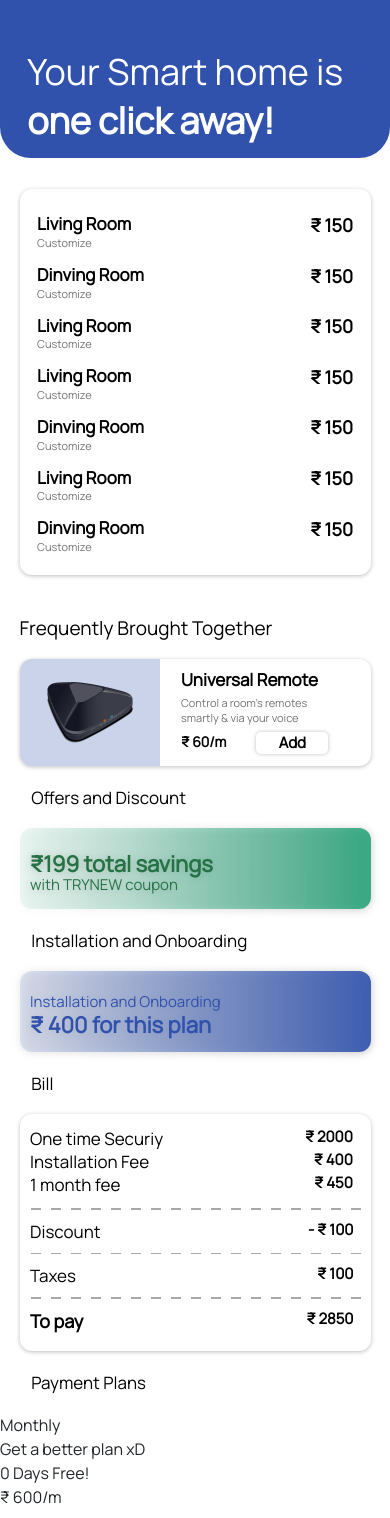
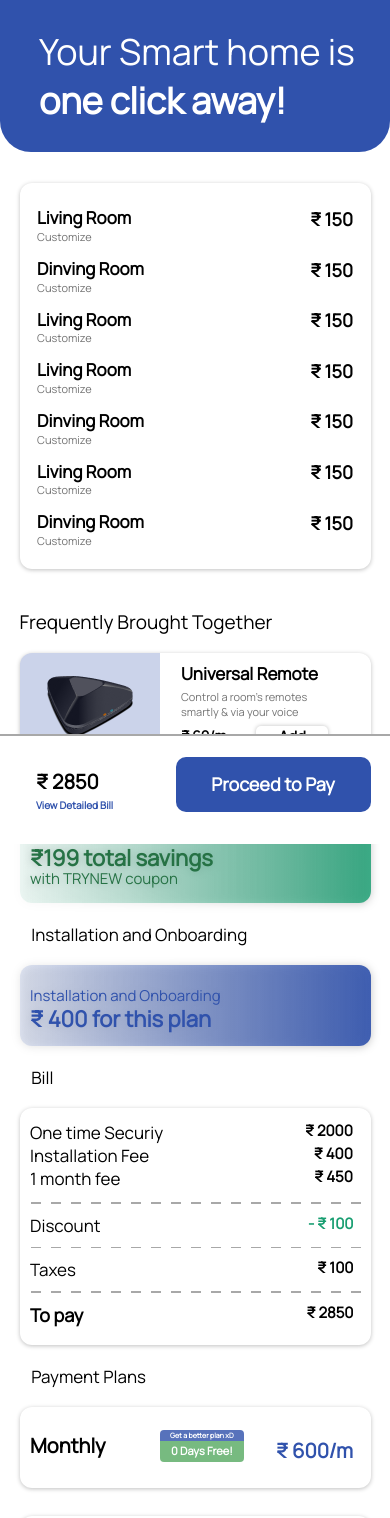
Before and after one commit to Akhil161/room_data, a React (Create React App) app: page /room/summary in a window 390 px wide. Shown: the top 1518 px of the page. Built offline with nearby package versions, Linux system fonts and the light colour scheme.

Commit message:
payment screen & add room bugs

```diff
--- /dev/null
+++ b/src/component/Paymentobj.js
@@ -0,0 +1,26 @@
+export const plan =[
+    {
+       time:"Monthly",
+       upper:"Get a better plan xD",
+       lower:"0 Days Free!",
+       Rs:600,
+    },
+    {
+        time:"Quarterly",
+        upper:"25% total savings",
+        lower:"30 Days Free!",
+        Rs:500,
+     },
+     {
+        time:"Half Yearly",
+        upper:"25% total savings",
+        lower:"60 Days Free!",
+        Rs:400,
+     },
+     {
+        time:"Yearly",
+        upper:"25% total savings",
+        lower:"90 Days Free!",
+        Rs:300,
+     },
+]
--- a/src/component/RoomDetails.css
+++ b/src/component/RoomDetails.css
@@ -15,10 +15,10 @@
     position: relative;
     width: 100%;
     margin-top: 4%;
-
+    scrollbar-width: none;
 
     left: 0;
-    top: 15%;
+    top: 1vh;
     font-family: "Manrope";
     font-style: normal;
     font-weight: 500;
@@ -35,6 +35,9 @@
     border-color: transparent;
   }
   .room-name-cont::-webkit-scrollbar {
+    width: 0;
+  }
+  .SwitchBoard-container::-webkit-scrollbar {
     width: 0;
   }
   .room-name-btn {
@@ -76,6 +79,21 @@
     margin-top: 2%;
 
 
+  }
+  .roomDetails-SwitchBoard-delete-btn{
+
+   position: absolute;
+    font-family: "Manrope";
+    font-style: normal;
+    font-weight: 500;
+    font-size: 16px;
+    text-align: center;
+    color: #000000;
+    border-radius: 50%;
+    right: 1%;
+
+    width: 8%;
+    box-shadow: 0px 1px 4px rgb(0 0 0 / 25%);
   }
   /* .switchBoard-container {
     overflow-y: auto;
--- a/src/component/RoomHome.css
+++ b/src/component/RoomHome.css
@@ -232,12 +232,13 @@ color: #FFFFFF;
 width: 240px;
 height: 30px;
 left: 5%;
-top: 2%;
+top: 3.5%;
 font-family: 'Manrope';
 font-style: normal;
 font-weight: 700;
 font-size: 28px;
 line-height: 38px;
+margin-bottom: 2%;
 color: #000000;
   }
   .add-room-subtitle-conainer {
@@ -245,13 +246,14 @@ color: #000000;
 width: 300px;
 height: 31px;
 left: 5%;
-top: 3%;
+top: 4%;
 
 font-family: 'Manrope';
 font-style: normal;
 font-weight: 400;
 font-size: 12px;
 line-height: 14px;
+margin-bottom: 2vh;
 /* or 117% */
 
 
--- a/src/component/RoomHome.js
+++ b/src/component/RoomHome.js
@@ -95,10 +95,11 @@ export default function RoomHome() {
         BackdropProps={{
           timeout: 500,
         }}
-        className="model"
+
         sx={{
           scrollbar: "auto",
           scrollbarWidth: "0",
+          outline : "none"
         }}
       >
         <Fade in={open}>
@@ -110,10 +111,13 @@ export default function RoomHome() {
               height: "80vh",
               left: "0px",
               top: "22%",
+              outline : "none",
 
               background: "#FFFFFF",
               boxShadow: "0px 4px 4px rgba(0, 0, 0, 0.25)",
               borderRadius: "29px 29px 0px 0px",
+
+
             }}
           >
             <div className="add-room-title-container">Add Room Details</div>
--- a/src/component/Summary.css
+++ b/src/component/Summary.css
@@ -1,30 +1,18 @@
 @media screen and (max-width: 460px) {
-  /* .summary-d-c {
-    position: relative;
-    width: 100vw;
-    height: 1829px;
-    left: 0px;
-    top: 0px;
-    border-radius: 0px;
-    background: #ffffff;
-  } */
+
   .summary-title-cont {
-    position: relative;
-    margin-bottom: 5%;
     width: 100%;
-    height: 158px;
-
-
+    height: 152px;
     background: #3052ac;
     border-radius: 0px 0px 31px 31px;
   }
   .summary-title-inner {
     position: absolute;
-    width: 90%;
+    width: fit-content;
     height: 98px;
-    left: 7%;
-    top: 47px;
-
+    margin-left: 10%;
+    padding-top: 7%;
+    font-family: "Manrope";
     font-style: normal;
     font-weight: 700;
     font-size: 36px;
@@ -218,6 +206,7 @@ color: #000000;
 .summary-room-offer-discount-container{
       width: 100%;
       margin-top: 5%;
+
 }
 .summary-room-offer-discount-title{
   position: relative;
@@ -389,6 +378,151 @@ line-height: 25px;
 color: #000000;
 }
 .summary-roam-payment-plan-conainer{
+  position: relative;
+  width: 90%;
+  left: 5%;
+  height: 81px;
+  background: #FFFFFF;
+box-shadow: 0px 1px 4px rgba(0, 0, 0, 0.25);
+border-radius: 12px;
 
+    margin-bottom: 7%;
+}
+.summary-roam-payment-plan-conainer-time{
+  position: absolute;
+  display: flex;
+  top: 31%;
+  font-family: 'Manrope';
+  left:3%;
+font-style: normal;
+font-weight: 700;
+font-size: 20px;
+line-height: 27px;
+
+color: #000000;
+}
+.summary-roam-payment-plan-conainer-middle{
+  position: absolute;
+  width: 84px;
+height: 32px;
+left:40%;
+top: 28%;
+}
+.summary-roam-payment-plan-conainer-middle-upper{
+  width: 84px;
+  height: 11px;
+
+  background: rgba(48, 82, 172, 0.81);
+  border-radius: 4px 4px 0px 0px;
+
+  font-family: 'Manrope';
+font-style: normal;
+font-weight: 600;
+font-size: 7px;
+line-height: 11px;
+text-align: center;
+vertical-align: middle;
+color: #FFFFFF;
+}
+.summary-roam-payment-plan-conainer-middle-bottom{
+  width: 84px;
+  height: 21px;
+
+  background: #77BA80;
+  border-radius: 0px 0px 4px 4px;
+
+  font-family: 'Manrope';
+font-style: normal;
+font-weight: 600;
+font-size: 11px;
+line-height: 15px;
+/* identical to box height */
+text-align: center;
+padding-top: 2%;
+
+color: #FFFFFF;
+}
+.summary-roam-payment-plan-conainer-bottom-rs{
+ position: absolute;
+height: 23px;
+right: 5%;
+bottom: 35%;
+font-family: 'Manrope';
+font-style: normal;
+font-weight: 700;
+font-size: 20px;
+line-height: 27px;
+
+color: #3052AC;
+}
+.summary-roam-payment-page-payment-container{
+  position: fixed;
+  height: 13%;
+  bottom: 0;
+  width: 100%;
+  background: #FFFFFF;
+  ;
+}
+.bottom-line{
+  position: absolute;
+  width: 390px;
+  height: 0px;
+  left: 0px;
+  top: 0px;
+  border: 0.5px solid #A8A8A8;
+}
+.summary-roam-payment-page-payment-container-rs{
+  position: absolute;
+  left: 9.23%;
+
+top: 31%;
+bottom: 3.28%;
+
+font-family: 'Manrope';
+font-style: normal;
+font-weight: 700;
+font-size: 20px;
+line-height: 27px;
+
+color: #000000;
+}
+.summary-roam-payment-page-payment-container-details{
+  position: absolute;
+left: 9.23%;
+
+top: 58%;
+
+
+font-family: 'Manrope';
+font-style: normal;
+font-weight: 600;
+font-size: 10px;
+line-height: 14px;
+
+color: #3052AC;
+}
+.summary-roam-payment-page-payment-container-btn{
+  position: absolute;
+  width: 50vw;
+  height: 55px;
+  right: 5%;
+  top: 21%;
+
+  background: #3052AC;
+  border-radius: 10px;
+
+
+
+font-family: 'Manrope';
+font-style: normal;
+font-weight: 600;
+font-size: 18px;
+line-height: 55px;
+text-align: center;
+vertical-align: middle;
+color: #FFFFFF;
+}
+.marginBottom{
+  margin-bottom: 32%;
 }
 }
--- a/src/component/Summary.js
+++ b/src/component/Summary.js
@@ -1,5 +1,6 @@
 import React from "react";
 import "./Summary.css";
+import {plan} from './Paymentobj'
 
 export default function Summary() {
   return (
@@ -138,9 +139,10 @@ export default function Summary() {
            <div className="summary-room-bill-details-container-inner-upper-bills"> <span className="inner">Installation Fee</span>  <span className="inner1">₹ 400</span> </div>
            <div className="summary-room-bill-details-container-inner-upper-bills"> <span className="inner">1 month fee</span>  <span className="inner1">₹ 450</span> </div>
           </div>
+
           <div className="summary-room-bill-details-container-line-cont">
           <div class="line"></div>
-          <div className="summary-room-bill-details-container-line-cont-details"><span className="inner">Discount</span><span className="inner1">- ₹ 100</span></div>
+          <div className="summary-room-bill-details-container-line-cont-details"><span className="inner">Discount</span><span className="inner1" style={{color:"#189E71"}}>- ₹ 100</span></div>
 
           <div class="line"></div>
           <div className="summary-room-bill-details-container-line-cont-details"><span className="inner">Taxes</span><span className="inner1">₹ 100</span></div>
@@ -149,18 +151,34 @@ export default function Summary() {
         </div>
         </div>
       </div>
-      <div className="summary-room-offer-discount-container">
+      <div className="summary-room-offer-discount-container marginBottom">
         <div className="summary-room-offer-discount-title">
           Payment Plans
         </div>
-        <div className="summary-roam-payment-plan-conainer">
-          <div>Monthly</div>
+        {
+          plan.length!==0 ?
+          plan.map((e,i)=>{
+              return(
+                <div className="summary-roam-payment-plan-conainer">
+                <div className="summary-roam-payment-plan-conainer-time">{e.time}</div>
+                <div className="summary-roam-payment-plan-conainer-middle">
+                  <div className="summary-roam-payment-plan-conainer-middle-upper">{e.upper}</div>
+                  <div className="summary-roam-payment-plan-conainer-middle-bottom">{e.lower}</div>
+                </div>
+                <div className="summary-roam-payment-plan-conainer-bottom-rs">₹ {e.Rs}/m</div>
+              </div>
+              )
+          }):null
+        }
+
+        </div>
+        <div className="summary-roam-payment-page-payment-container">
+          <div className="bottom-line"></div>
           <div>
-            <div>Get a better plan xD</div>
-            <div>0 Days Free!</div>
+            <div className="summary-roam-payment-page-payment-container-rs">₹ 2850</div>
+            <div className="summary-roam-payment-page-payment-container-details">View Detailed Bill</div>
           </div>
-          <div>₹ 600/m</div>
-        </div>
+          <div className="summary-roam-payment-page-payment-container-btn">Proceed to Pay</div>
         </div>
     </>
   );
--- a/src/component/SwitchBoard.css
+++ b/src/component/SwitchBoard.css
@@ -1,6 +1,6 @@
 @media screen and (max-width: 460px) {
   .SwitchBoard-title-container {
-    width: 121px;
+    width: 100%;
     height: 18px;
 
     font-family: "Manrope";
@@ -66,16 +66,18 @@
   .SwitchBoard-count-numbrt-text {
     font-size: 15px;
     position: absolute;
+    font-weight: bold;
     left: 46%;
   }
   .SwitchBoard-count-numbrt-plus {
-    font-size: 13px;
+    font-size: 18px;
+    font-weight: bold;
     position: absolute;
     right: 10%;
   }
   .SwitchBoard-count-numbrt-minus {
-    font-size: 28px;
-    font-weight: 300;
+    font-size: 18px;
+    font-weight: bold;
     position: absolute;
     left:10%
   }
--- a/src/component/SwitchBoard.js
+++ b/src/component/SwitchBoard.js
@@ -50,7 +50,7 @@ export default function SwitchBoard(props) {
 console.log("switch baotdghgfff",data);
   return (
     <div style={{marginBottom: "4vh"}}>
-      <div className="SwitchBoard-title-container">SwitchBoard {SwitchBoard + 1}</div>
+      {/* <div className="SwitchBoard-title-container">SwitchBoard {SwitchBoard + 1}</div> */}
       <div className="room-appliance-count">
       <div className="IMG">
           <img style={{height:"17.54px",width:"11.24px",display: "flex",
```
Also changed, not shown: src/component/RoomDetails.js (+7 -3 lines).
